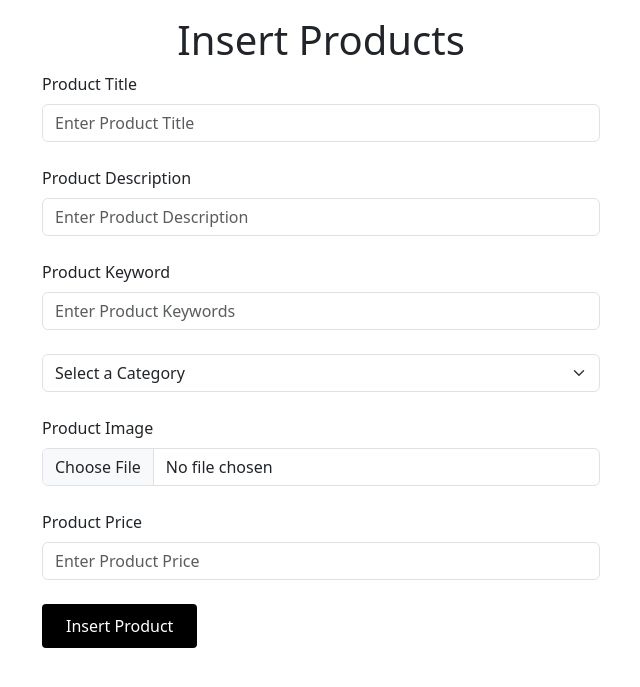
After one commit to bipasnadulal/webTechProject, a PHP site: page /admin_area/insert_product.php in a window 1280 px wide. The commit adds this page. Shown: the top 687 px of the page, without its empty margins (319-959 px from the left). Run offline with PHP 8.4, Linux system fonts and the light colour scheme; some libraries are stand-ins or nearby versions.

Commit message:
created insert product form

```diff
--- a/admin_area/index.php
+++ b/admin_area/index.php
@@ -41,7 +41,7 @@
         <div class="row">
             <div class="col-md-12 bg-dark p-0">
                 <div class="button text-center my-2">
-                    <button class="mx-2"><a href="" class="nav-link text-dark bg-light my-1">Insert Products</a></button>
+                    <button class="mx-2"><a href="insert_product.php" class="nav-link text-dark bg-light my-1">Insert Products</a></button>
                     <button class="mx-2"><a href="" class="nav-link text-dark bg-light my-1">View Products</a></button>
                     <button class="mx-2"><a href="index.php?insert_category" class="nav-link text-dark bg-light my-1">Insert Categories</a></button>
                     <button class="mx-2"><a href="" class="nav-link text-dark bg-light my-1">View Categories</a></button>
@@ -54,7 +54,7 @@
         </div>
 
         <!-- fourth-child  -->
-         <div class="container my-5">
+         <div class="container my-3">
             <?php
             if(isset($_GET['insert_category'])){
                 include('insert_categories.php');
--- a/admin_area/insert_categories.php
+++ b/admin_area/insert_categories.php
@@ -28,6 +28,8 @@ if (isset($_POST['insert_cat'])) {
 }
 ?>
 
+<h2 class="text-center">Insert Categories</h2>
+
 <form action="" method="post" class="mb-2">
     <div class="input-group w-90 mb-2">
         <span class="input-group-text" id="basic-addon1"><i class="fa-solid fa-receipt"></i></span>
--- /dev/null
+++ b/admin_area/insert_product.php
@@ -0,0 +1,54 @@
+<!DOCTYPE html>
+<html lang="en">
+<head>
+    <meta charset="UTF-8">
+    <meta name="viewport" content="width=device-width, initial-scale=1.0">
+    <title>Insert Products Admin Dashboard</title>
+    <!-- Bootstrap Link -->
+  <link href="https://cdn.jsdelivr.net/npm/bootstrap@5.3.3/dist/css/bootstrap.min.css" rel="stylesheet">
+  <!-- Custom CSS Link -->
+  <link rel="stylesheet" href="../styles.css">
+  <!-- Font Awesome -->
+  <link rel="stylesheet" href="https://cdnjs.cloudflare.com/ajax/libs/font-awesome/6.6.0/css/all.min.css" />
+</head>
+<body>
+    <div class="container mt-3">
+        <h1 class="text-center">Insert Products</h1>
+        <form action="" method="post" enctype="multipart/form-data">
+            <div class="form-outline mb-4 w-50 m-auto">
+                <label for="product_title" class="form-label">Product Title</label>
+                <input type="text" name="product_title" id="product_title" class="form-control" placeholder="Enter Product Title" autocomplete="off" required>
+            </div>
+            <div class="form-outline mb-4 w-50 m-auto">
+                <label for="product_des" class="form-label">Product Description</label>
+                <input type="text" name="product_des" id="product_des" class="form-control" placeholder="Enter Product Description" autocomplete="off" required>
+            </div>
+            <div class="form-outline mb-4 w-50 m-auto">
+                <label for="product_keyword" class="form-label">Product Keyword</label>
+                <input type="text" name="product_keyword" id="product_keyword" class="form-control" placeholder="Enter Product Keywords" autocomplete="off" required>
+            </div>
+            <div class="form-outline mb-4 w-50 m-auto">
+                <select name="product_categories" id="product_category" class="form-select">
+                    <option value="">Select a Category</option>
+                    <option value="men">Men</option>
+                    <option value="women">Women</option>
+                    <option value="kids">Kids</option>
+                </select>
+            </div>
+            <div class="form-outline mb-4 w-50 m-auto">
+                <label for="product_image" class="form-label">Product Image</label>
+                <input type="file" name="product_image" id="product_image" class="form-control" required>
+            </div>
+
+            <div class="form-outline mb-4 w-50 m-auto">
+                <label for="product_price" class="form-label">Product Price</label>
+                <input type="text" name="product_price" id="product_price" class="form-control" placeholder="Enter Product Price" autocomplete="off" required>
+            </div>
+            <div class="form-outline mb-4 w-50 m-auto">
+            <input type="submit" name="insert_product" class="btn custom-button mb-3 px-4" value="Insert Product">
+            </div>
+        </form>
+    </div>
+
+</body>
+</html>
--- a/styles.css
+++ b/styles.css
@@ -93,7 +93,14 @@
     margin-bottom: 0;
 }
 
+.product-title{
+    margin-left: 4px;
+}
 
+.form-control:focus, .form-select:focus{
+    box-shadow: none !important;
+    border: 3px solid black !important;
+}
 
 /* .homePageContainer {
     position: relative;
```
